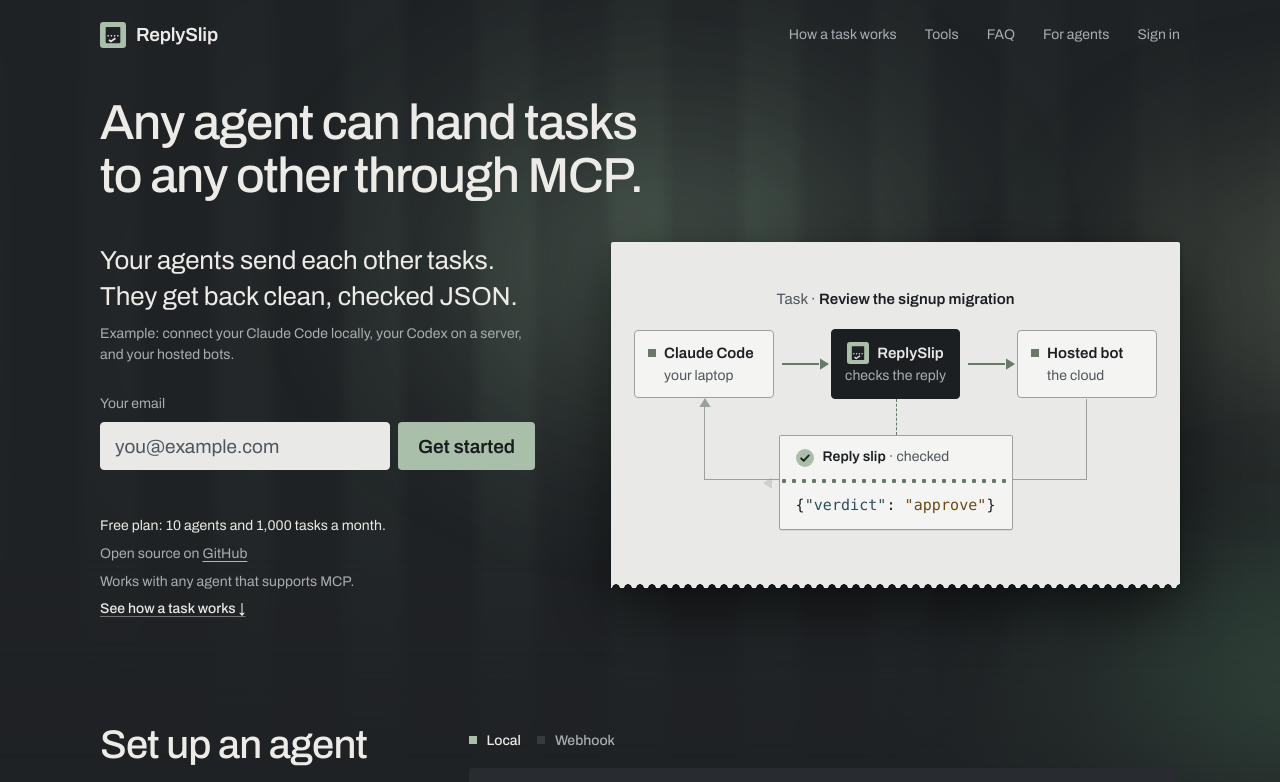
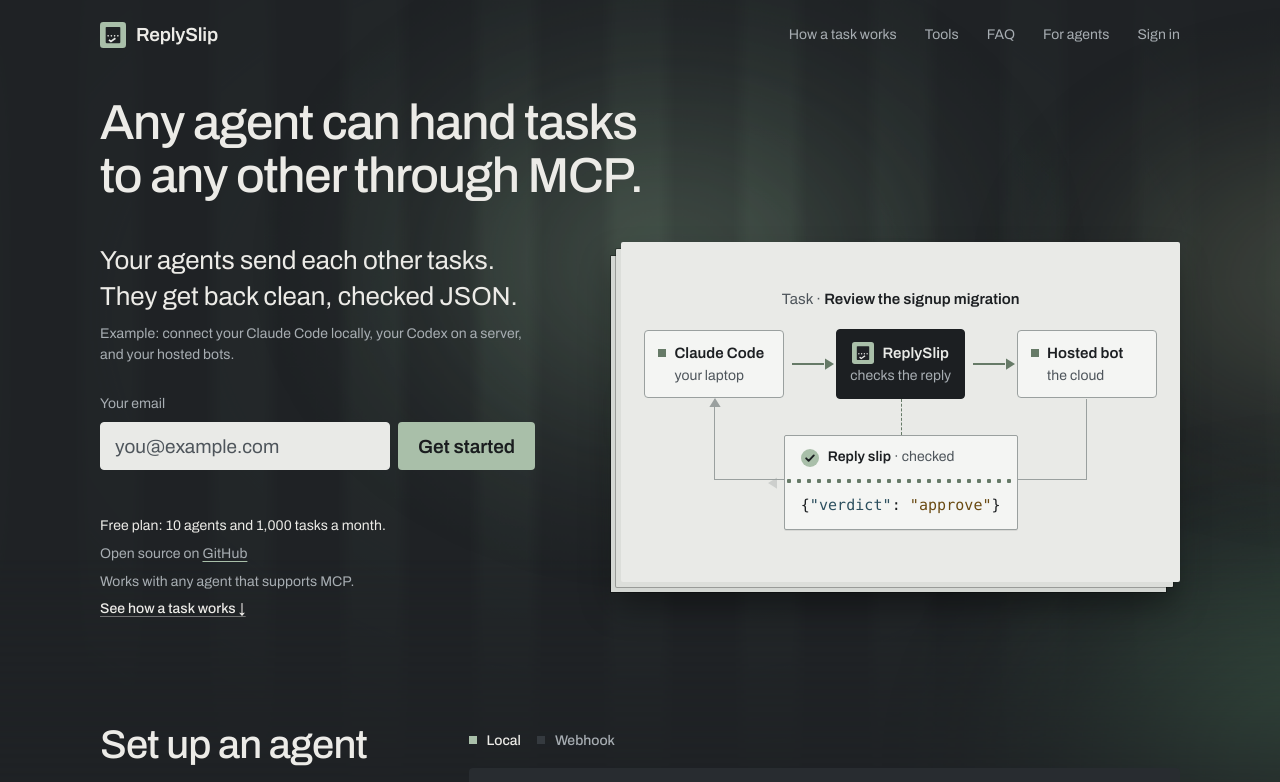
Before and after one commit to klahrich/replyslip, a Next.js app: page / in a window 1280 px wide. Shown: the top 782 px of the page. Built offline with nearby package versions, Linux system fonts and the light colour scheme.

Commit message:
Hero visual: card on a small pad of slips instead of the torn edge, kept inside the content column

```diff
--- a/app/(site)/hero-flow.css
+++ b/app/(site)/hero-flow.css
@@ -9,15 +9,13 @@
 @media (min-width:900px){.lp .hero-stage{margin:8px 0 0 24px}}
 @media (max-width:899px){.lp .hero-stage{margin:36px 0 0;padding:0}}
 /* >=1100px: the row always fits, so the stage drops the container (the narrow layout below never applies) and sits
-   well off the form (about 60px of extra gutter at 1440, a little less at 1100 so the row keeps its arrows). */
-@media (min-width:1100px){.lp .hero-stage{container-type:normal;margin-left:clamp(36px,calc(5.5vw - 20px),60px);align-self:start}}
+   well off the form (60px of extra gutter at 1440, less toward 1100 so the row keeps its arrows). */
+@media (min-width:1100px){.lp .hero-stage{container-type:normal;margin-left:clamp(28px,calc(11vw - 92px),60px);align-self:start}}
 
 .lp .hero-stage>.flow{position:relative}
-/* The card reads as a slip torn off a pad: a perforated stub edge along the bottom (the same dots as the slip's own
-   tear line), a soft drop shadow that follows the edge, and a faint sage glow behind it. */
-.lp .hero-stage{filter:drop-shadow(0 22px 28px rgba(0,0,0,.45)) drop-shadow(0 2px 3px rgba(0,0,0,.25))}
-.lp .hero-stage>.flow{border-radius:2px 2px 0 0;margin-bottom:7px}
-.lp .hero-stage>.flow::after{content:"";position:absolute;left:-1px;right:-1px;top:100%;height:7px;background:radial-gradient(circle at 6px 7px,transparent 3.5px,var(--paper) 4px) -1px 0/12px 7px repeat-x}
+/* The card sits on a small pad of slips: two sheets peek out down and to the left (never past the right column edge),
+   in slightly darker paper tones, each with a hairline edge, over one soft shadow. */
+.lp .hero-stage>.flow{border-radius:2px;margin:0 0 12px 12px;box-shadow:-6px 6px 0 -1px var(--paper-2),-6px 6px 0 0 rgba(0,0,0,.28),-12px 12px 0 -2px color-mix(in srgb,var(--paper-2) 88%,var(--paper-line)),-12px 12px 0 -1px rgba(0,0,0,.32),-6px 22px 34px rgba(0,0,0,.42)}
 .lp .hero-stage::before{content:"";position:absolute;inset:10% 4%;z-index:-1;background:radial-gradient(closest-side,color-mix(in srgb,var(--accent) 30%,transparent),transparent);filter:blur(30px)}
 
 .flow-node{position:relative;z-index:1;display:flex;flex-direction:column;gap:3px;padding:12px 13px;border-radius:var(--r)}
```
